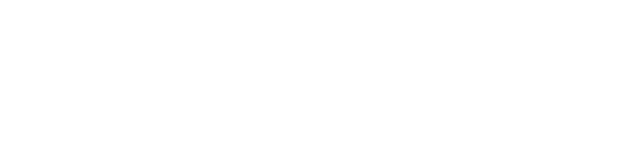
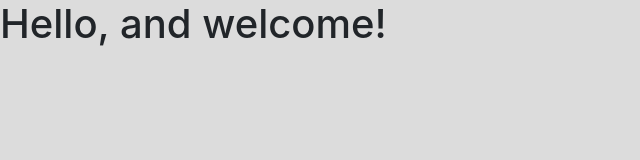
Before and after one commit to lolgeny/bayoffables, a plain HTML site: page index.html in a window 1280 px wide. Shown: the whole page, without its empty margins (0-640 px from the left). Drawn offline with Linux system fonts and the light colour scheme.

Commit message:
Renamed tofernleafandfable (and also added stylestuff)

```diff
--- a/index.html
+++ b/index.html
@@ -2,10 +2,13 @@
 <head>
     <meta charset="UTF-8">
     <meta name="viewport" content="width=device-width, initial-scale=1.0">
-    <title>Bay of fables</title>
-    <link type="text/css" href="bootstrap-4.5.2-dist/css/bootstrap.css"/>
+    <title>Fern leaf and fable</title>
+    <link rel="stylesheet" href="bootstrap-4.5.2-dist/css/bootstrap.css">
+    <link rel="stylesheet" href="dist/style.css">
+    <script src="jquery-3.5.1.min.js"></script>
+    <script src="bootstrap-4.5.2-dist/js/bootstrap.js"></script>
 </head>
 <body>
-
+    <h1>Hello, and welcome!</h1>
 </body>
 </html>
--- /dev/null
+++ b/style.scss
@@ -0,0 +1,3 @@
+body {
+    background-color: gainsboro;
+}
```
Also changed, not shown: dist/style.css (added), 3 other files.
